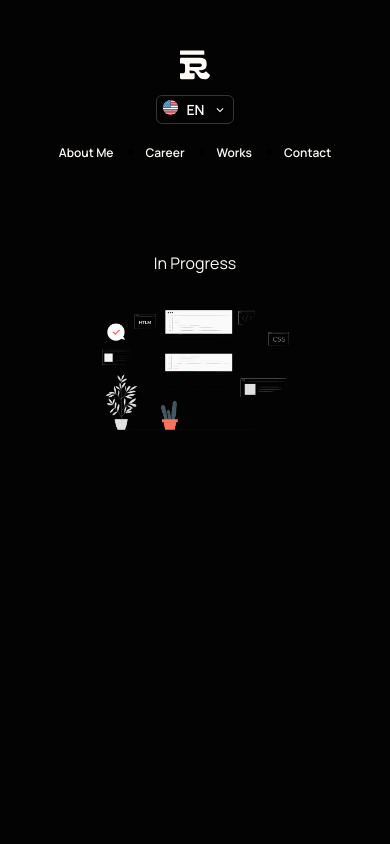
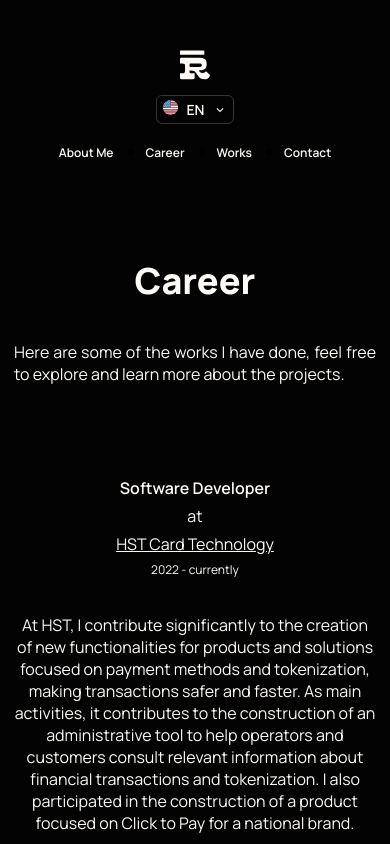
Before and after one commit to rodrigoge/portfolio, a Next.js app: page /career in a window 390 px wide. Shown: the top 844 px of the page. Built offline with nearby package versions, Linux system fonts and the light colour scheme.

Commit message:
feat: development career screen

```diff
--- a/src/app/career/page.tsx
+++ b/src/app/career/page.tsx
@@ -1,11 +1,46 @@
+'use client'
+
 import Header from "@/components/Header/Header";
-import InProgress from "@/components/InProgress/InProgress";
+import Item from "@/components/Item/Item";
+import { useLanguage } from "@/hooks/useLanguage";
+import styles from './styles.module.scss';
 
 export default function Career() {
+    const { t } = useLanguage()
     return (
         <div>
             <Header />
-            <InProgress />
+            <div className={styles.career_container}>
+                <span className={styles.title}>
+                    {t("career")}
+                </span>
+                <div className={styles.career_resume}>
+                    <span>{t("careerResume")}</span>
+                </div>
+                <Item
+                    role="Software Developer"
+                    enterprise="HST Card Technology"
+                    link="https://hst.com.br/pt-br/"
+                    workingTime={`2022 - ${t("currently")}`}
+                    resume={(t("firstCareerResume"))}
+                />
+                <hr />
+                <Item
+                    role="Software Engineer Jr."
+                    enterprise="Tinnova Solutions"
+                    link="https://tinnova.com.br/"
+                    workingTime="2022"
+                    resume={(t("secondCareerResume"))}
+                />
+                <hr />
+                <Item
+                    role="Software Developer Jr."
+                    enterprise="B2ML Sistemas"
+                    link="https://www.b2ml.com.br/"
+                    workingTime="2020 - 2022"
+                    resume={(t("thirdCareerResume"))}
+                />
+            </div>
         </div>
     )
 }
--- /dev/null
+++ b/src/app/career/styles.module.scss
@@ -0,0 +1,40 @@
+@use '../../styles/global.scss' as vars;
+
+.career_container {
+    display: flex;
+    flex-direction: column;
+    padding: 60px 220px;
+    gap: 36px;
+    color: vars.$white;
+
+    .title {
+        font-size: 36px;
+        font-weight: 800;
+    }
+
+    .career_resume {
+        display: flex;
+        flex-direction: row;
+        justify-content: flex-start;
+        text-align: justify;
+        gap: 6px;
+    }
+
+    hr {
+        border-top: 1px solid vars.$grey;
+        width: 100%;
+    }
+}
+
+@media (max-width: 920px) {
+    .career_container {
+        padding: 60px 90px;
+    }
+}
+
+@media (max-width: 540px) {
+    .career_container {
+        padding: 60px 6px;
+        text-align: center;
+    }
+}
--- /dev/null
+++ b/src/components/Item/Item.module.scss
@@ -0,0 +1,65 @@
+@use '../../styles/global' as vars;
+
+.container {
+    display: flex;
+    flex-direction: column;
+    gap: 36px;
+    margin-top: 56px;
+
+    .item_title {
+        display: flex;
+        flex-direction: row;
+        gap: 6px;
+
+        .role {
+            font-weight: 600;
+        }
+
+        a {
+            color: vars.$white;
+
+            &:hover {
+                opacity: 0.6;
+            }
+        }
+
+        .working_time {
+            font-size: 12px;
+        }
+    }
+
+    .resume {
+        text-align: justify;
+    }
+}
+
+@media (max-width: 920px) {
+    .container {
+        display: flex;
+        align-items: center;
+
+        .item_title {
+            display: flex;
+            flex-direction: row;
+            gap: 6px;
+        }
+
+        .resume {
+            text-align: center;
+        }
+    }
+}
+
+@media (max-width: 660px) {
+    .container {
+        display: flex;
+        align-items: center;
+
+        .item_title {
+            display: flex;
+            flex-direction: column;
+            justify-content: center;
+            align-items: center;
+        }
+    }
+}
--- /dev/null
+++ b/src/components/Item/Item.tsx
@@ -0,0 +1,31 @@
+import { useLanguage } from '@/hooks/useLanguage'
+import { ItemType } from '@/types/ItemType'
+import Link from 'next/link'
+import styles from './Item.module.scss'
+
+export default function Item({
+    role,
+    enterprise,
+    link,
+    workingTime,
+    resume
+}: ItemType) {
+    const {t} = useLanguage()
+    return(
+        <div className={styles.container}>
+            <div className={styles.item_title}>
+                <span className={styles.role}>{role}</span>
+                {t("at")}
+                <Link href={link} target='_blank'>
+                    {enterprise}
+                </Link>
+                <span className={styles.working_time}>
+                    {workingTime}
+                </span>
+            </div>
+            <div className={styles.resume}>
+                {resume}
+            </div>
+        </div>
+    )
+}
--- a/src/translations/translations.ts
+++ b/src/translations/translations.ts
@@ -13,6 +13,12 @@ export const translations = {
         inProgress: "In Progress",
         aboutMeResume: "With experience and expertise in developing web applications and solutions, I have been part of multidisciplinary teams serving millions of users, always focusing on performance and security. Trained as a Systems Analyst, I work with a wide range of programming languages and frameworks in the market, striving to build robust and innovative products.",
         worksResume: "Here are some of the works I have done, feel free to explore and learn more about the projects.",
+        careerResume: "Here are some of the works I have done, feel free to explore and learn more about the projects.",
+        at: "at",
+        currently: "currently",
+        firstCareerResume:"At HST, I contribute significantly to the creation of new functionalities for products and solutions focused on payment methods and tokenization, making transactions safer and faster. As main activities, it contributes to the construction of an administrative tool to help operators and customers consult relevant information about financial transactions and tokenization. I also participated in the construction of a product focused on Click to Pay for a national brand.",
+        secondCareerResume: "At Tinnova, I played an important role as part of one of the teams related to PagSeguro at UOL, with solutions focused on rates, customer profiles and product automation. I worked on high scalability solutions and continuous monitoring of information, I carried out the maintenance of products with constant automation in CI/CD, asynchronous communication between services through batch messaging of information.",
+        thirdCareerResume: "At B2ML, I participated in the construction of a system aimed at the medical area that manages clinical units and hospitals in Brazil. I built an important module of the product responsible for managing Exams, created prototypes and interfaces together with the products and the customer, I gained greater knowledge of legacy architectures of some solutions.",
     },
     BR: {
         aboutMe: "Sobre Mim",
@@ -28,5 +34,11 @@ export const translations = {
         inProgress: "Em Desenvolvimento",
         aboutMeResume: "Com experiência e expertise no desenvolvimento de aplicações e soluções web, tenho feito parte de equipes multidisciplinares atendendo milhões de usuários, sempre com foco em performance e segurança. Formado como Analista de Sistemas, trabalho com as mais diversas linguagens de programação e frameworks existentes no mercado, buscando construir produtos robustos e inovadores.",
         worksResume: "Aqui estão alguns dos trabalhos que realizei, fique à vontade para explorar e aprender mais sobre os projetos.",
-    },
+        careerResume: "Aqui estão alguns dos trabalhos que realizei, fique à vontade para explorar e conhecer mais sobre os projetos.",
+        at: "na",
+        currently: "atualmente",
+        firstCareerResume: "Na HST contribuo significativamente para a criação de novas funcionalidades para produtos e soluções focadas em meios de pagamento e tokenização, tornando as transações mais seguras e rápidas. Como atividades principais, contribui para a construção de uma ferramenta administrativa para auxiliar operadores e clientes na consulta de informações relevantes sobre transações financeiras e tokenização. Também participei da construção de um produto focado em Click to Pay para uma marca nacional.",
+        secondCareerResume: "Na Tinnova, desempenhei um papel importante fazendo parte de uma das equipes relacionada a PagSeguro do UOL, com soluções voltadas a taxas, perfis de clientes e automatização dos produtos. Atuei em soluções de alta escalabilidade e monitoramento contínuo de informações, realizei a manutenção de produtos com constantes automatizações em CI/CD, comunicação assíncrona entre serviços por meio de mensagerias em lotes de informações.",
+        thirdCareerResume: "Na B2ML, participei da construção de um sistema voltado para a área médica que realiza o gerenciamento de unidades clínicas e hospitais no Brasil. Construí um módulo importante do produto responsável pelo gerenciamento de Exames, criei protótipos e interfaces juntamento com o time de produtos e o cliente, obtive um maior conhecimento de arquiteturas legadas de algumas soluções.",
+    }
 }
--- /dev/null
+++ b/src/types/ItemType.ts
@@ -0,0 +1,7 @@
+export interface ItemType {
+    role: string,
+    enterprise: string,
+    link: string,
+    workingTime: string,
+    resume: string
+}
```
